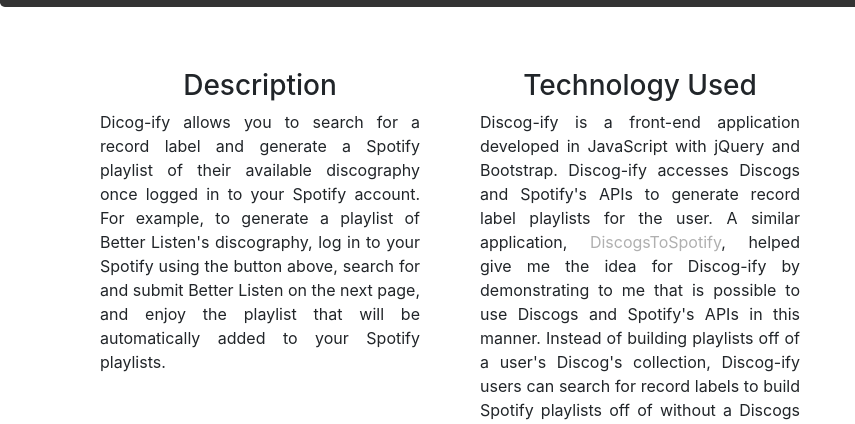
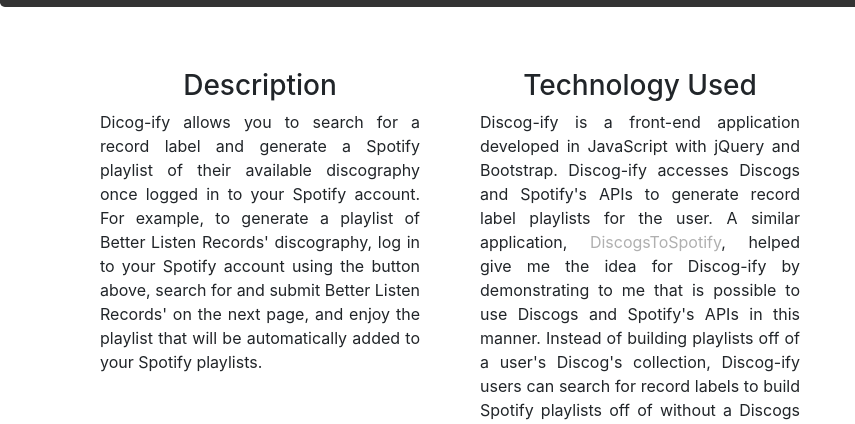
Before and after one commit to blinkhorn/discog-ify, a website: page index.html in a window 1280 px wide. Shown: the part 299-723 px from the top of the page, 0-855 px from the left. Drawn offline with nearby package versions, Linux system fonts and the light colour scheme.

Commit message:
edited description text on index.html

```diff
--- a/index.html
+++ b/index.html
@@ -26,8 +26,8 @@
       <section>
         <h3>Description</h3>
         <p>
-          Dicog-ify allows you to search for a record label and generate a Spotify playlist of their available discography once logged in to your Spotify account. For example, to generate a playlist of Better Listen's discography, log in to your Spotify using
-          the button above, search for and submit Better Listen on the next page, and enjoy the playlist that will be automatically added to your Spotify playlists.
+          Dicog-ify allows you to search for a record label and generate a Spotify playlist of their available discography once logged in to your Spotify account. For example, to generate a playlist of Better Listen Records' discography, log in to your Spotify account using
+          the button above, search for and submit Better Listen Records' on the next page, and enjoy the playlist that will be automatically added to your Spotify playlists.
         </p>
       </section>
       <section>
```
